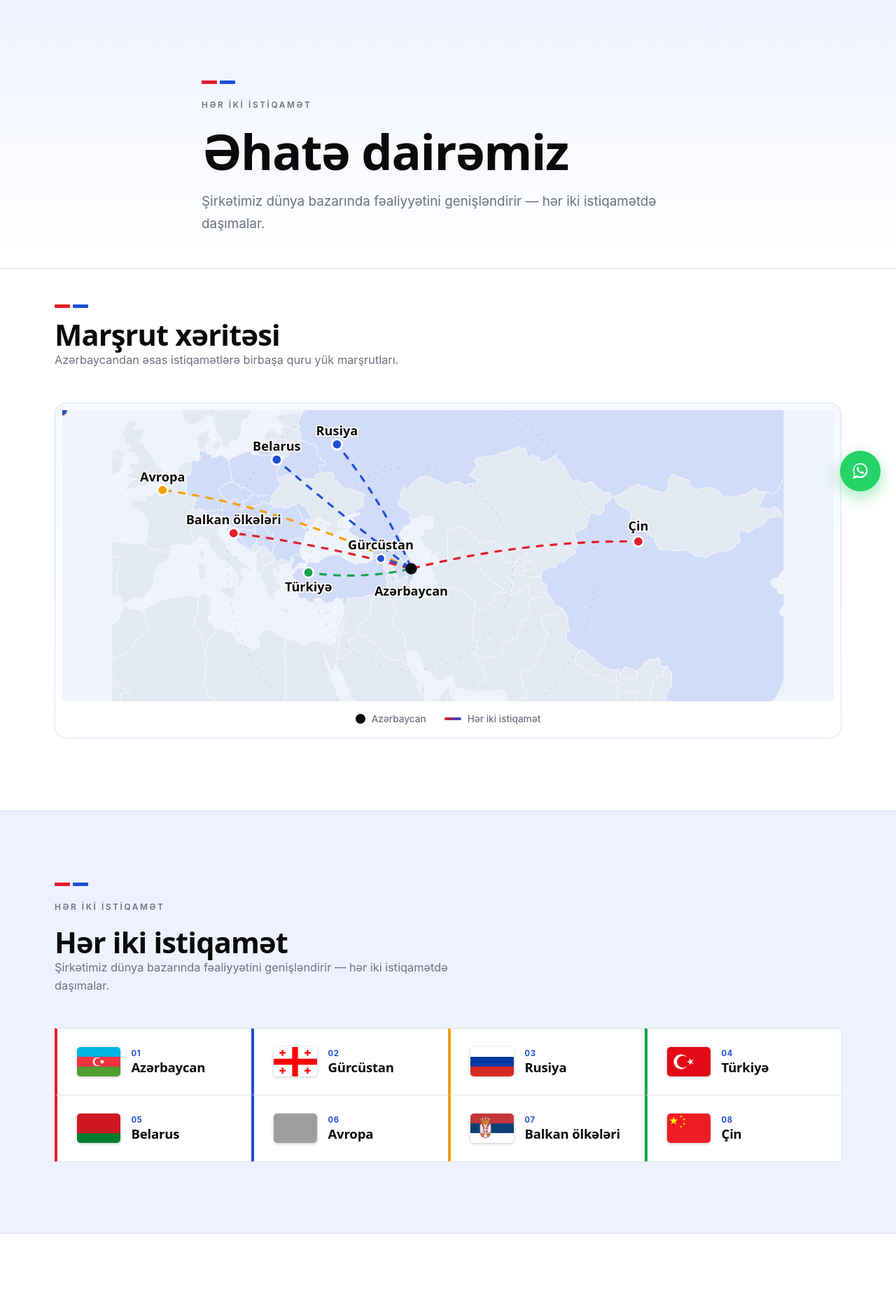
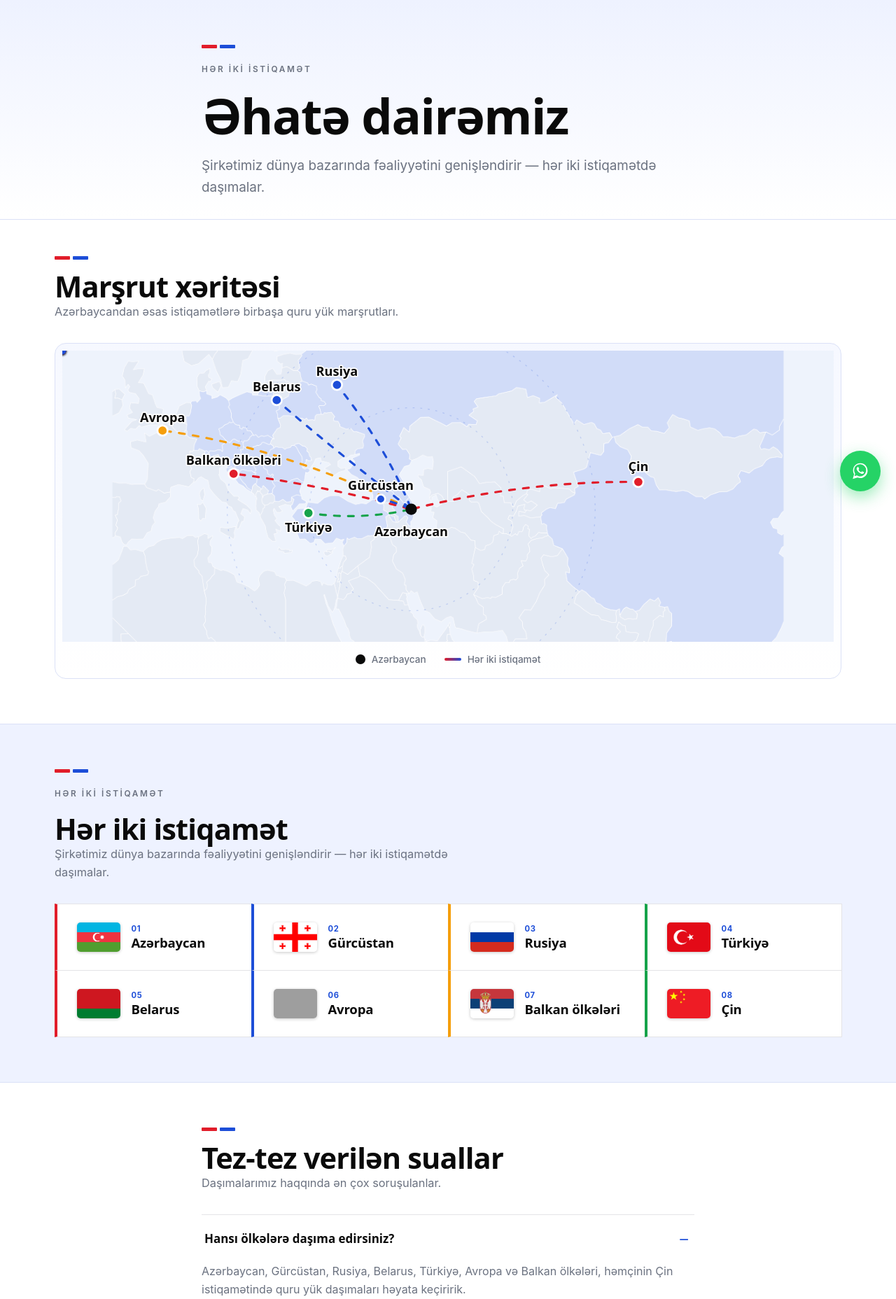
Before and after one commit to notfarruks/FastTransLogistics, a Flask app: page /coverage in a window 1280 px wide. Shown: the part 76-1932 px from the top of the page at 70% size. Run offline with Flask 3, Linux system fonts and the light colour scheme; some web fonts are replaced; grey boxes are pictures that could not be loaded.

Commit message:
Some changes

```diff
--- a/static/css/styles.css
+++ b/static/css/styles.css
@@ -174,15 +174,15 @@ h3 { font-size: 1.2rem; letter-spacing: -0.01em; }
 .stat-label { display: block; margin-top: 12px; color: var(--muted); font-size: .86rem; }
 
 /* ----------------------------- sections ----------------------------- */
-.section { padding: clamp(56px, 8vw, 104px) 0; }
+.section { padding: clamp(40px, 5vw, 72px) 0; }
 .section-alt { background: var(--surface); border-top: 1px solid var(--border); border-bottom: 1px solid var(--border); }
 .section-head { display: flex; align-items: baseline; justify-content: space-between; gap: 16px; flex-wrap: wrap; margin-bottom: 14px; }
-.section .muted { margin-bottom: 48px; max-width: 600px; font-size: 1.02rem; }
+.section .muted { margin-bottom: 32px; max-width: 600px; font-size: 1.02rem; }
 .section-head + .muted { margin-top: 8px; }
 .link-arrow { color: var(--ink); font-weight: 600; font-size: .9rem; white-space: nowrap; border-bottom: 1px solid var(--ink); padding-bottom: 2px; }
 .link-arrow:hover { opacity: .6; }
 
-.page-head { padding: clamp(64px, 9vw, 120px) 0 clamp(24px, 4vw, 48px); background: var(--bg); border-bottom: 1px solid var(--border); }
+.page-head { padding: clamp(40px, 5vw, 64px) 0 clamp(18px, 2.5vw, 30px); background: var(--bg); border-bottom: 1px solid var(--border); }
 .page-head .lead { font-size: 1.18rem; color: var(--muted); margin-top: 18px; line-height: 1.65; }
 
 /* ----------------------------- grids & cards ----------------------------- */
```
